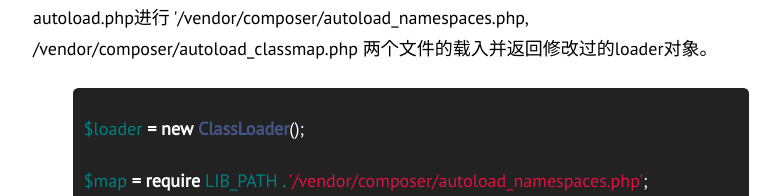
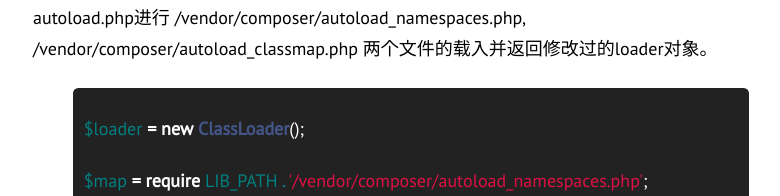
Before and after one commit to xuanyan/xuanyan.github.com, a Jekyll site: the page built from _posts/2013-04-24-20130424.html, in a window 1280 px wide. Shown: the part 337-533 px from the top of the page, without its empty margins (229-1009 px from the left). Built offline with Jekyll 4.4.1, drawn with Linux system fonts in a browser that asks for light colours; nearby versions of some CDN libraries; comment, search, counter and statistics services are not loaded; some of the changed text lies outside the part shown.

Commit message:
small fix

```diff
--- a/_posts/2013-04-24-20130424.html
+++ b/_posts/2013-04-24-20130424.html
@@ -5,7 +5,7 @@ title: 在 php 5.2.x 下使用composer
 
 <p>团队使用的开发框架现在已经基于composer，并使用composer的classloader来进行文件的自动加载，但composer生成后的loader是需要在php 5.3以上才能运行。</p>
 <p>为了加大框架的适应性，并可以不改变composer ClassLoader 的使用方式。修改了一下composer 的ClassLoader，适用于 php 5.2.x。</p>
-<p>在调用 /vendor/autoload.php 的时候判断一下php版本，载入不同的autoload.php，编写自己的autoload.php进行 '/vendor/composer/autoload_namespaces.php, /vendor/composer/autoload_classmap.php 两个文件的载入并返回修改过的loader对象。</p>
+<p>在调用 /vendor/autoload.php 的时候判断一下php版本，载入不同的autoload.php，编写自己的autoload.php进行 /vendor/composer/autoload_namespaces.php, /vendor/composer/autoload_classmap.php 两个文件的载入并返回修改过的loader对象。</p>
 
 {% highlight php %}
 
```
